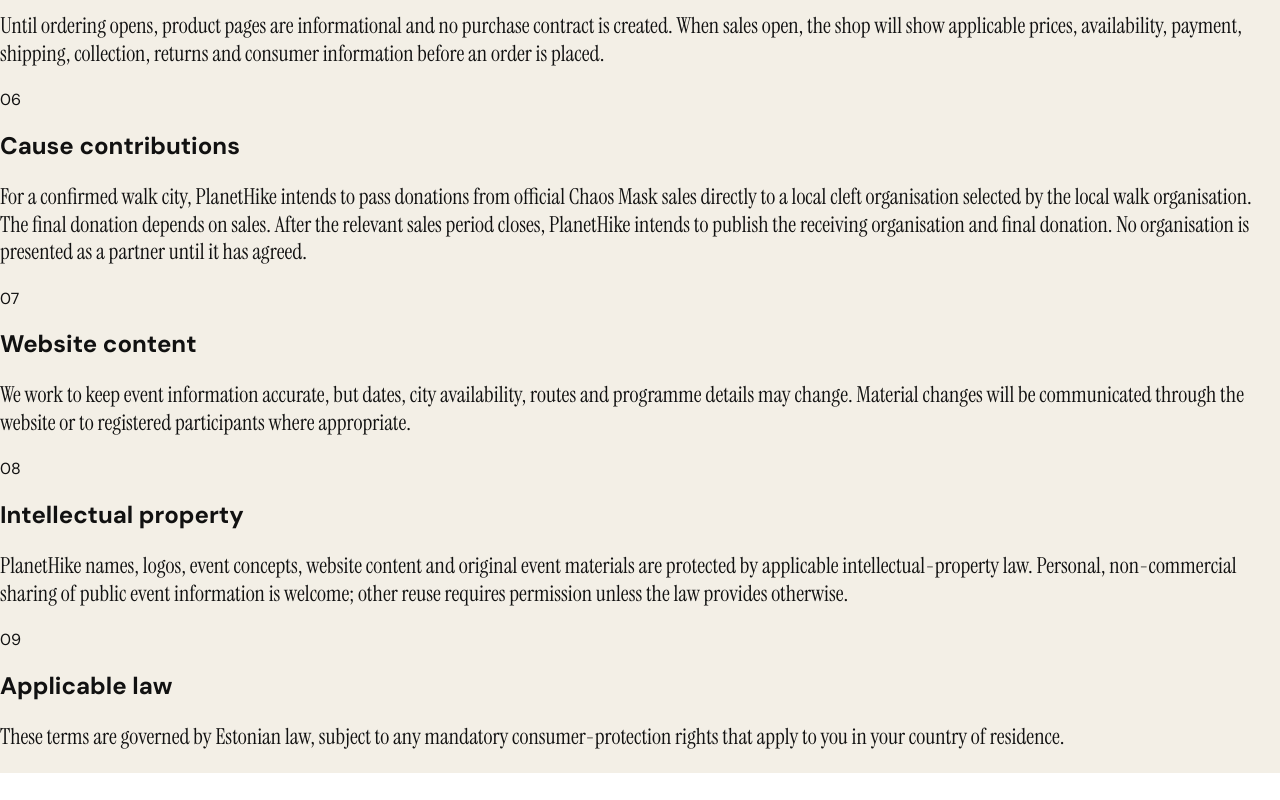
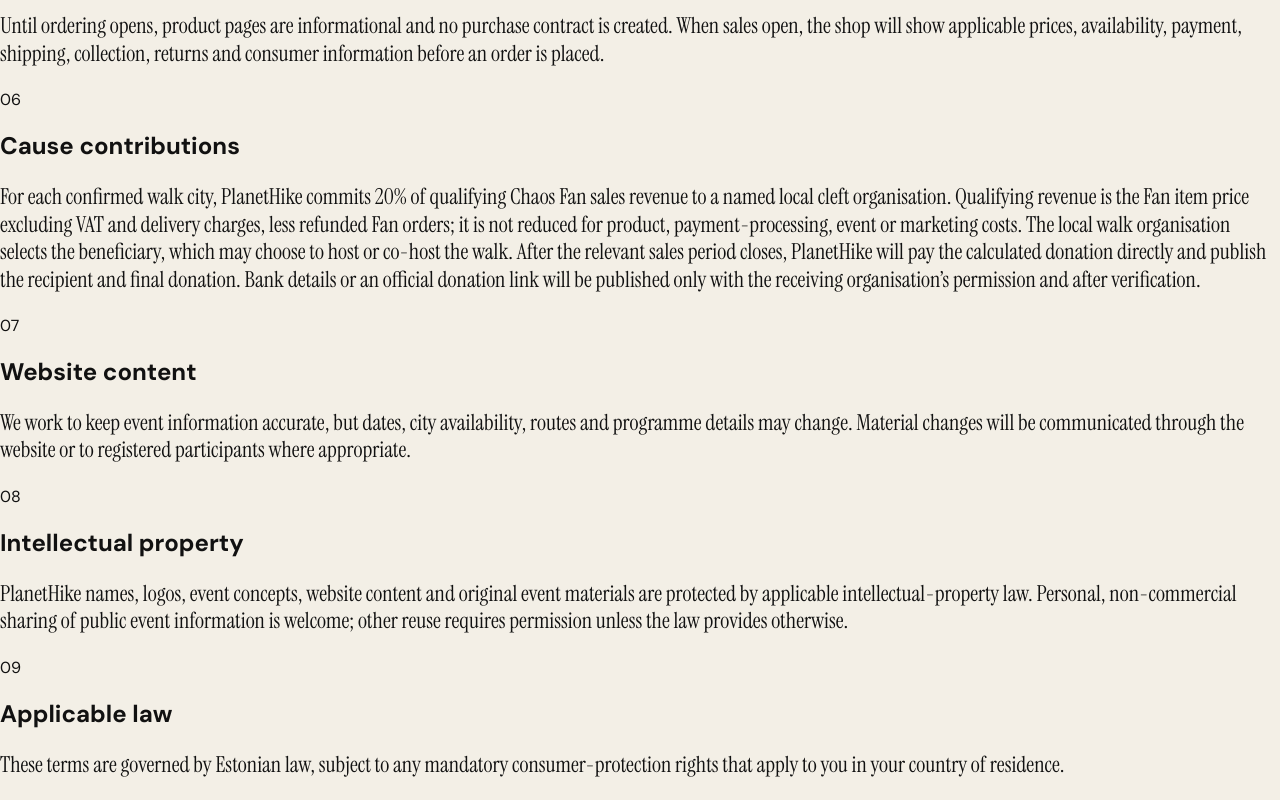
Before and after one commit to unikmo/planethike, a Next.js app: page /terms in a window 1280 px wide. Shown: the part 1244-2044 px from the top of the page. Before the commit the page ends 2017 px from the top, so only its background shows below. Built offline with nearby package versions, Linux system fonts and the light colour scheme; no server answers.

Commit message:
Commit 20 percent Fan revenue to local cleft causes

```diff
--- a/app/terms/page.tsx
+++ b/app/terms/page.tsx
@@ -18,7 +18,7 @@ export default function TermsPage() {
       {heading:'Participation',body:<p>PlanetHike intends The Chaos Walk to be free to join. Participants must follow local law, event instructions, traffic rules, safety guidance and respectful-conduct requirements. Local age, supervision and accessibility information may vary by city and will be published with confirmed event details.</p>},
       {heading:'City Lead applications',body:<p>Submitting an application does not automatically appoint you as a City Lead. PlanetHike may contact you for more information and may accept or decline an application. Approved City Leads must follow the event guidance and local legal, safety and accessibility requirements relevant to their city.</p>},
       {heading:'Chaos Shop',body:<p>Until ordering opens, product pages are informational and no purchase contract is created. When sales open, the shop will show applicable prices, availability, payment, shipping, collection, returns and consumer information before an order is placed.</p>},
-      {heading:'Cause contributions',body:<p>For a confirmed walk city, PlanetHike intends to pass donations from official Chaos Mask sales directly to a local cleft organisation selected by the local walk organisation. The final donation depends on sales. After the relevant sales period closes, PlanetHike intends to publish the receiving organisation and final donation. No organisation is presented as a partner until it has agreed.</p>},
+      {heading:'Cause contributions',body:<p>For each confirmed walk city, PlanetHike commits 20% of qualifying Chaos Fan sales revenue to a named local cleft organisation. Qualifying revenue is the Fan item price excluding VAT and delivery charges, less refunded Fan orders; it is not reduced for product, payment-processing, event or marketing costs. The local walk organisation selects the beneficiary, which may choose to host or co-host the walk. After the relevant sales period closes, PlanetHike will pay the calculated donation directly and publish the recipient and final donation. Bank details or an official donation link will be published only with the receiving organisation’s permission and after verification.</p>},
       {heading:'Website content',body:<p>We work to keep event information accurate, but dates, city availability, routes and programme details may change. Material changes will be communicated through the website or to registered participants where appropriate.</p>},
       {heading:'Intellectual property',body:<p>PlanetHike names, logos, event concepts, website content and original event materials are protected by applicable intellectual-property law. Personal, non-commercial sharing of public event information is welcome; other reuse requires permission unless the law provides otherwise.</p>},
       {heading:'Applicable law',body:<p>These terms are governed by Estonian law, subject to any mandatory consumer-protection rights that apply to you in your country of residence.</p>}
```
